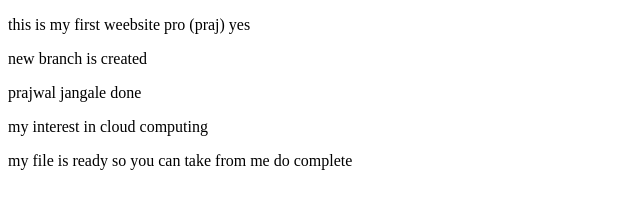
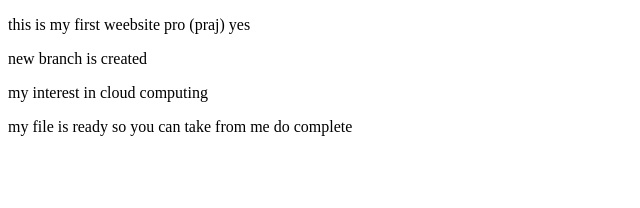
Before and after one commit to PrajwalTech-45/Math-_Website-, a website: page index.html in a window 1280 px wide. Shown: the whole page, without its empty margins (0-640 px from the left). Drawn offline with Linux system fonts and the light colour scheme.

Commit message:
diwali time

```diff
--- a/index.html
+++ b/index.html
@@ -9,7 +9,7 @@
     <p>this is my first weebsite pro (praj) yes</p>
     <p>new branch is created</p>
 
-     <p>prajwal jangale  done </p>
+
      <p>my interest in cloud computing  </p>
 <p> my file is ready so you can take from me do complete</p>
 
```
